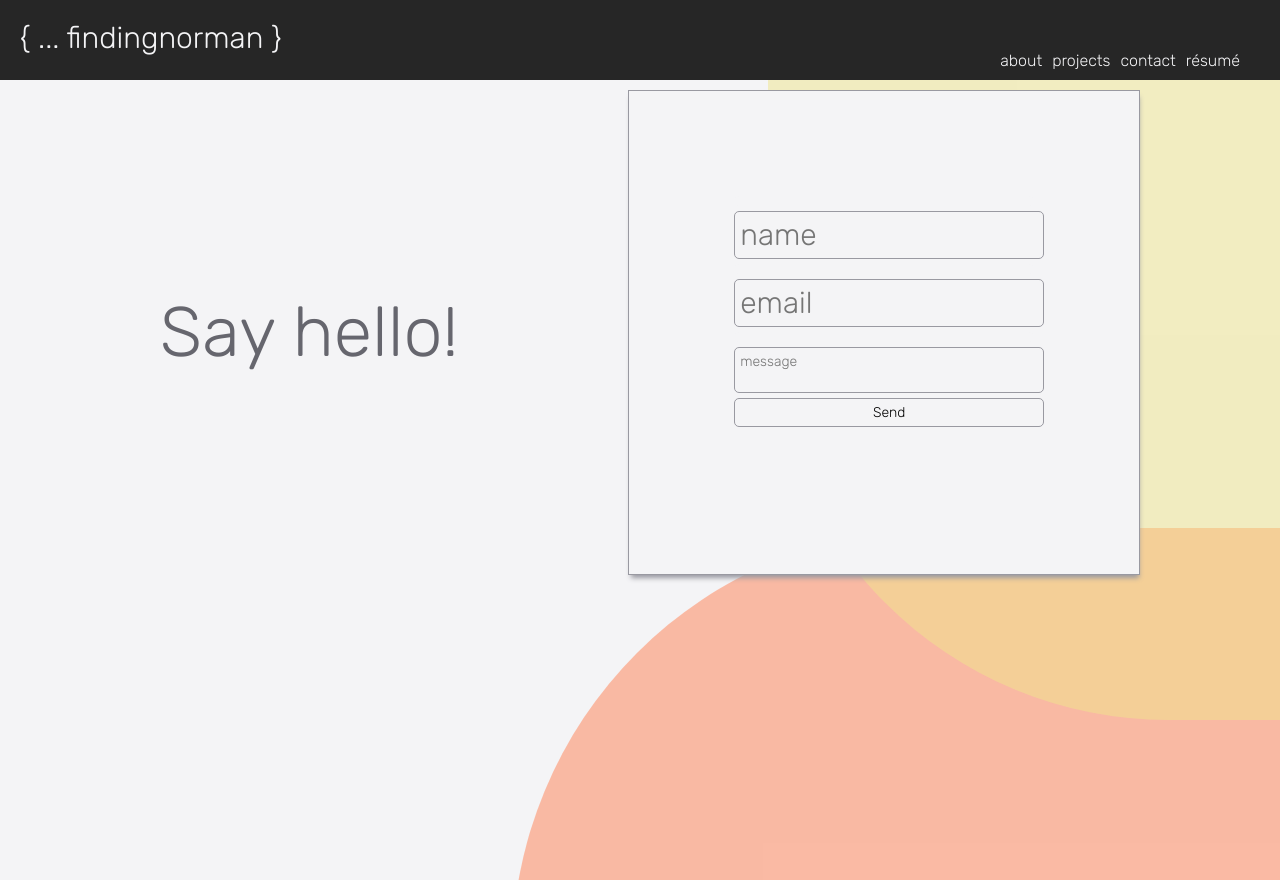
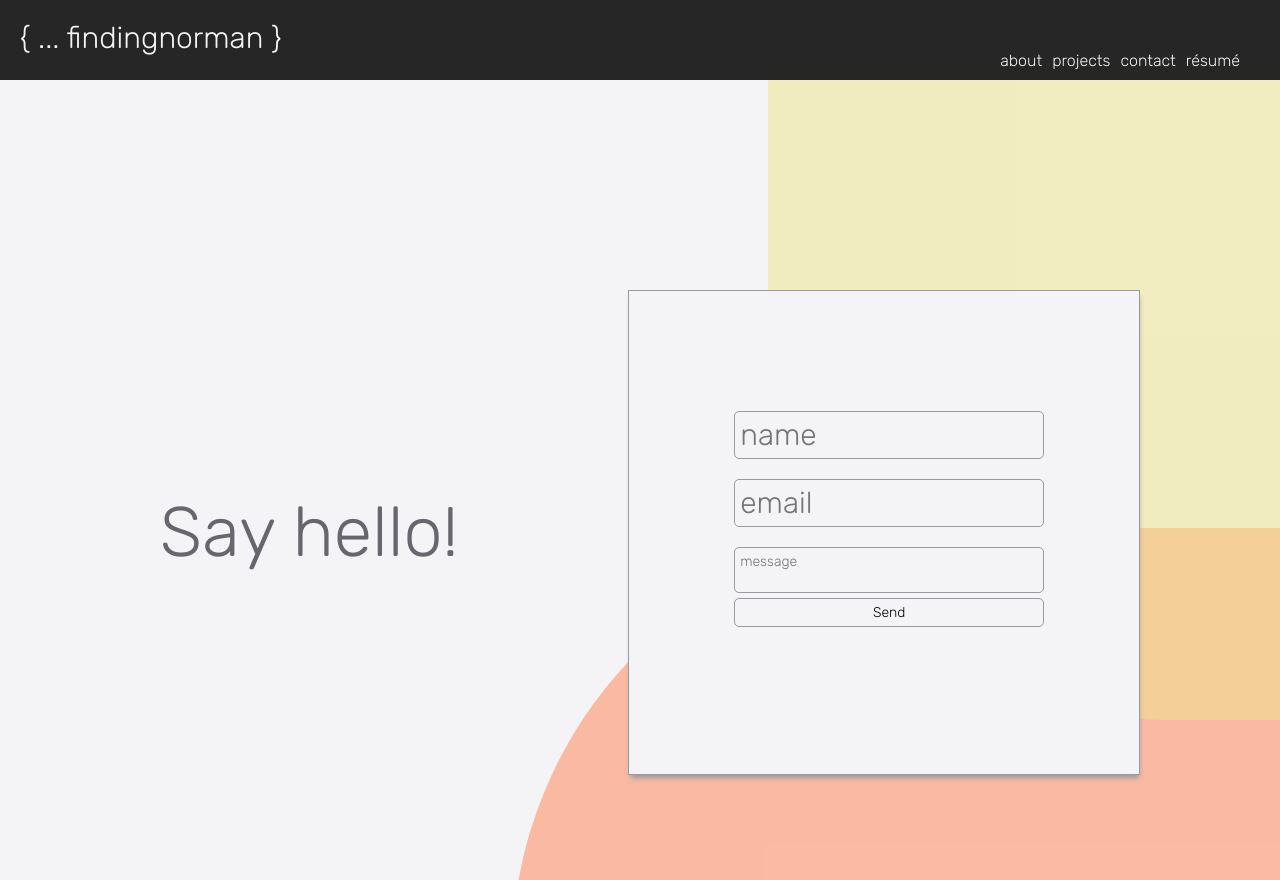
Before and after one commit to foosasugaome/findingnorman, a React (Create React App) app: page /contact in a window 1280 px wide. Built offline with nearby package versions, Linux system fonts and the light colour scheme.

Commit message:
fixed css

```diff
--- a/src/App.css
+++ b/src/App.css
@@ -353,6 +353,8 @@
   width: 100vw;
   padding: 10px;
   background-color: rgba(255,255,255,0);
+  position: absolute;
+  top: 25%;
 }
 .form-container {
   border: 0.05rem solid var(--manatee);
@@ -548,3 +550,8 @@
     border-radius: 50vw;
   }
 }
+@media screen and (max-height: 725px) {
+  .bigpicture {
+    visibility: hidden;
+  }
+}
```
